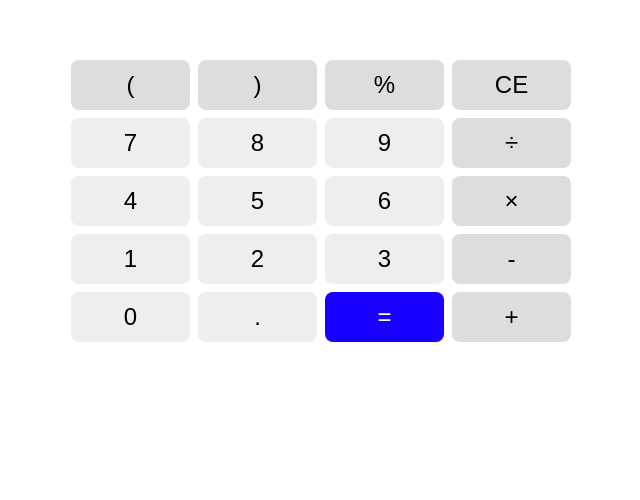
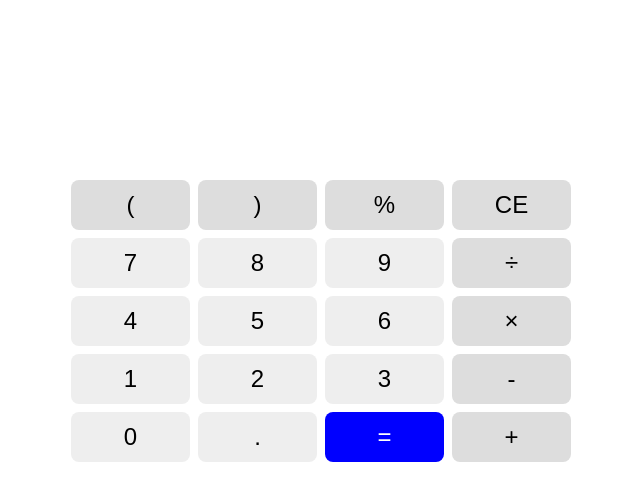
Before and after one commit to hayato-kobe-pro/calculator, a Nuxt app: page / in a window 1280 px wide. Shown: the top 500 px of the page, without its empty margins (319-959 px from the left). Built offline with nearby package versions, Linux system fonts and the light colour scheme.

Commit message:
四則演算機能の追加をしました。

```diff
--- a/app.vue
+++ b/app.vue
@@ -1,29 +1,114 @@
 <template>
+  <div class="container_inputResult">
+    <div class="formula">
+      <p>{{ formula }}</p>
+    </div>
+    <div class="result">
+      <p>{{ result }}</p>
+    </div>
+  </div>
   <div class="container_btn">
-    <input type="button" value="(" class="btn symbol_btn">
-    <input type="button" value=")" class="btn symbol_btn">
-    <input type="button" value="%" class="btn symbol_btn">
-    <input type="button" value="CE" class="btn symbol_btn">
-    <input type="button" value="7" class="btn num_btn">
-    <input type="button" value="8" class="btn num_btn">
-    <input type="button" value="9" class="btn num_btn">
-    <input type="button" value="÷" class="btn symbol_btn">
-    <input type="button" value="4" class="btn num_btn">
-    <input type="button" value="5" class="btn num_btn">
-    <input type="button" value="6" class="btn num_btn">
-    <input type="button" value="×" class="btn symbol_btn">
-    <input type="button" value="1" class="btn num_btn">
-    <input type="button" value="2" class="btn num_btn">
-    <input type="button" value="3" class="btn num_btn">
-    <input type="button" value="-" class="btn symbol_btn">
-    <input type="button" value="0" class="btn num_btn">
-    <input type="button" value="." class="btn num_btn">
-    <input type="button" value="=" class="btn equal_btn">
-    <input type="button" value="+" class="btn symbol_btn">
+    <input type="button" value="(" @click="checkButton('(')" class="btn symbol_btn">
+    <input type="button" value=")" @click="checkButton(')')" class="btn symbol_btn">
+    <input type="button" value="%" @click="checkButton('%')" class="btn symbol_btn">
+    <input type="button" value="CE" @click="checkButton('CE')" class="btn symbol_btn CE_btn">
+    <input type="button" value="AC" @click="checkButton('AC')" class="btn symbol_btn AC_btn hide_btn">
+    <input type="button" value=7 @click="checkButton(7)" class="btn num_btn">
+    <input type="button" value=8 @click="checkButton(8)" class="btn num_btn">
+    <input type="button" value=9 @click="checkButton(9)" class="btn num_btn">
+    <input type="button" value="÷" @click="checkButton('/')" class="btn symbol_btn">
+    <input type="button" value=4 @click="checkButton(4)" class="btn num_btn">
+    <input type="button" value=5 @click="checkButton(5)" class="btn num_btn">
+    <input type="button" value=6 @click="checkButton(6)" class="btn num_btn">
+    <input type="button" value="×" @click="checkButton('*')" class="btn symbol_btn">
+    <input type="button" value=1 @click="checkButton(1)" class="btn num_btn">
+    <input type="button" value=2 @click="checkButton(2)" class="btn num_btn">
+    <input type="button" value=3 @click="checkButton(3)" class="btn num_btn">
+    <input type="button" value="-" @click="checkButton('-')" class="btn symbol_btn">
+    <input type="button" value=0 @click="checkButton(0)" class="btn num_btn">
+    <input type="button" value="." @click="checkButton('.')" class="btn num_btn">
+    <input type="button" value="=" @click="checkButton('=')" class="btn equal_btn">
+    <input type="button" value="+" @click="checkButton('+')" class="btn symbol_btn">
   </div>
 </template>
 
-<style>
+<script>
+export default {
+  data() {
+    return {
+      formula: null,
+      formulaArray: [],
+      calculateArray: [],
+      error: '',
+      result: null
+    };
+  },
+  methods: {
+    checkButton(value){
+      switch(value){
+        case '=':
+          this.calculate(this.formula);
+          document.querySelector('.CE_btn').classList.add('hide_btn');
+          document.querySelector('.AC_btn').classList.remove('hide_btn');
+          break;
+        case 'CE':
+          console.log('CE');
+          // this.formulaArray.pop();
+          break;
+        case 'AC':
+          this.formula = null;
+          this.formulaArray = [];
+          this.result = null;
+          break;
+        default :
+          console.log(value);
+          this.updateFormula(value);
+      }
+    },
+    updateFormula(checkedValue) {
+      this.formulaArray.push(checkedValue);
+      this.formula = '';
+
+      for (let i = 0; i < this.formulaArray.length; i++) {
+        if(typeof this.formulaArray[i] === 'number' || (this.formulaArray[i] === '.')) {
+          this.formula += this.formulaArray[i].toString();
+        } else {
+          this.formula += ' ' + this.formulaArray[i] + ' ';
+        }
+      }
+    },
+    calculate(checkFormula) {
+      // サニタイジング
+      checkFormula = this.sanitizeFormula(checkFormula);
+
+      this.result = '= ' + Math.round(eval(checkFormula) * 10000000000) / 10000000000;
+    },
+    sanitizeFormula(checkFormula) {
+      checkFormula = checkFormula.replace(/</g, "&lt;");
+      checkFormula = checkFormula.replace(/>/g, "&gt;");
+      checkFormula = checkFormula.replace(/&/g, "&amp;");
+      checkFormula = checkFormula.replace(/"/g, "&quot;");
+      checkFormula = checkFormula.replace(/'/g, "&#39;");
+      checkFormula = checkFormula.replace(/@/g, "%40");
+      checkFormula = checkFormula.replace(/:/g, "%3A");
+      checkFormula = checkFormula.replace(/;/g, "%3B;");
+      return checkFormula;
+    }
+  }
+};
+</script>
+
+<style scoped>
+  * {
+    font-size: 24px;
+    color: #000000;
+  }
+
+  .container_inputResult{
+    height: 60px;
+  }
+
+  .container_inputResult,
   .container_btn {
     max-width: 500px;
     width: 80%;
@@ -31,6 +116,7 @@
     display: flex;
     gap: 8px;
     flex-wrap: wrap;
+    justify-content: left;
   }
 
   .btn {
@@ -50,7 +136,11 @@
     background: #EEEEEE;
   }
   .btn.equal_btn {
-    background: #1700FF;
+    background: blue;
     color: #FFFFFF;
   }
+
+  .btn.hide_btn {
+    display: none;
+  }
 </style>
```
